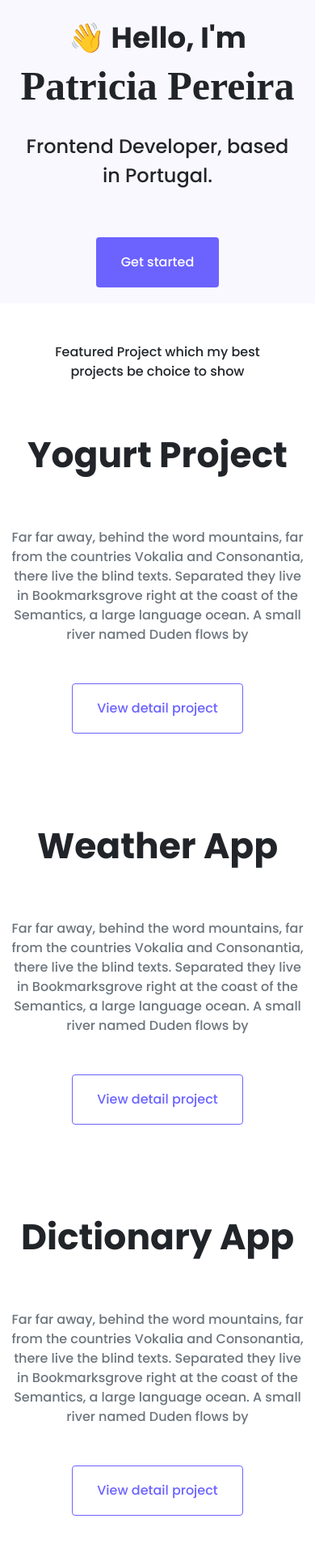
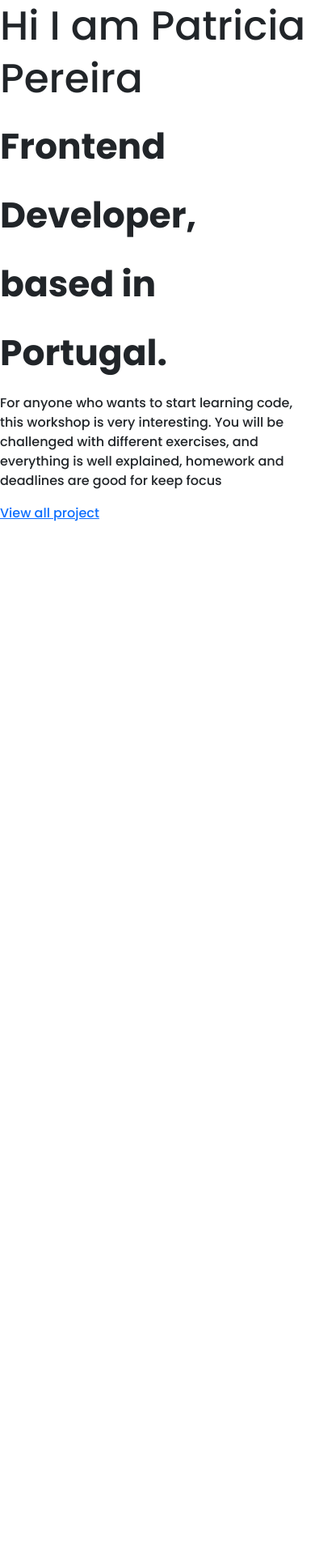
Before and after one commit to Rin1109/portfolio-project-test, a plain HTML site: page about.html in a window 390 px wide. Shown: the whole page at 81% size. After the commit the page ends 844 px from the top, so only its background shows below. Drawn offline with nearby package versions, Linux system fonts and the light colour scheme; a web font is replaced by a local one.

Commit message:
Added a new information to about html

```diff
--- a/about.html
+++ b/about.html
@@ -16,50 +16,9 @@
    <script src="https://kit.fontawesome.com/dabdb009d7.js" crossorigin="anonymous"></script>
 </head>
 <body>
-   <div class="hero">
-      <p>👋 Hello, I'm</p>
-      <h1>Patricia Pereira</h1>
-      <h2>Frontend Developer, based in Portugal.</h2>
-      <a href="#" class="btn started">Get started</a>
-   </div>
-   <p class="text-center m-5">Featured Project which my best projects be choice to show</p>
-   <div class="container">
-      <div class="row mb-5">
-         <div class="col d-none d-lg-block">
-            <img src="img/Yogurt.jpg" alt="">
-         </div>
-         <div class="col">
-            <div class="poject-description">
-               <h2 class="mb-5">Yogurt Project</h2>
-               <p class="mb-5 text-muted">Far far away, behind the word mountains, far from the countries Vokalia and Consonantia, there live the blind texts. Separated they live in Bookmarksgrove right at the coast of the Semantics, a large language ocean. A small river named Duden flows by</p>
-               <a href="" class="btn btn-branding-outline mb-5">View detail project</a>
-            </div>
-         </div>
-      </div>
-      <div class="row mb-5">
-         <div class="col">
-            <div class="poject-description">
-               <h2 class="mb-5">Weather App</h2>
-               <p class="mb-5 text-muted">Far far away, behind the word mountains, far from the countries Vokalia and Consonantia, there live the blind texts. Separated they live in Bookmarksgrove right at the coast of the Semantics, a large language ocean. A small river named Duden flows by</p>
-               <a href="" class="btn btn-branding-outline mb-5">View detail project</a>
-            </div>
-         </div>
-         <div class="col d-none d-lg-block">
-            <img src="img/Weather.jpg" alt="">
-         </div>
-      </div>
-      <div class="row mb-5">
-         <div class="col d-none d-lg-block">
-            <img src="img/Dictionary.jpg" alt="">
-         </div>
-         <div class="col">
-            <div class="poject-description">
-               <h2 class="mb-5">Dictionary App</h2>
-               <p class="mb-5 text-muted">Far far away, behind the word mountains, far from the countries Vokalia and Consonantia, there live the blind texts. Separated they live in Bookmarksgrove right at the coast of the Semantics, a large language ocean. A small river named Duden flows by</p>
-               <a href="" class="btn btn-branding-outline mb-5">View detail project</a>
-            </div>
-         </div>
-      </div>
-   </div>
+   <h1>Hi I am Patricia Pereira</h1>
+   <h2>Frontend Developer, based in Portugal.</h2>
+   <p>For anyone who wants to start learning code, this workshop is very interesting. You will be challenged  with different exercises, and everything is well explained, homework and deadlines are good for keep focus</p>
+   <a href="">View all project</a>
 </body>
 </html>
```
